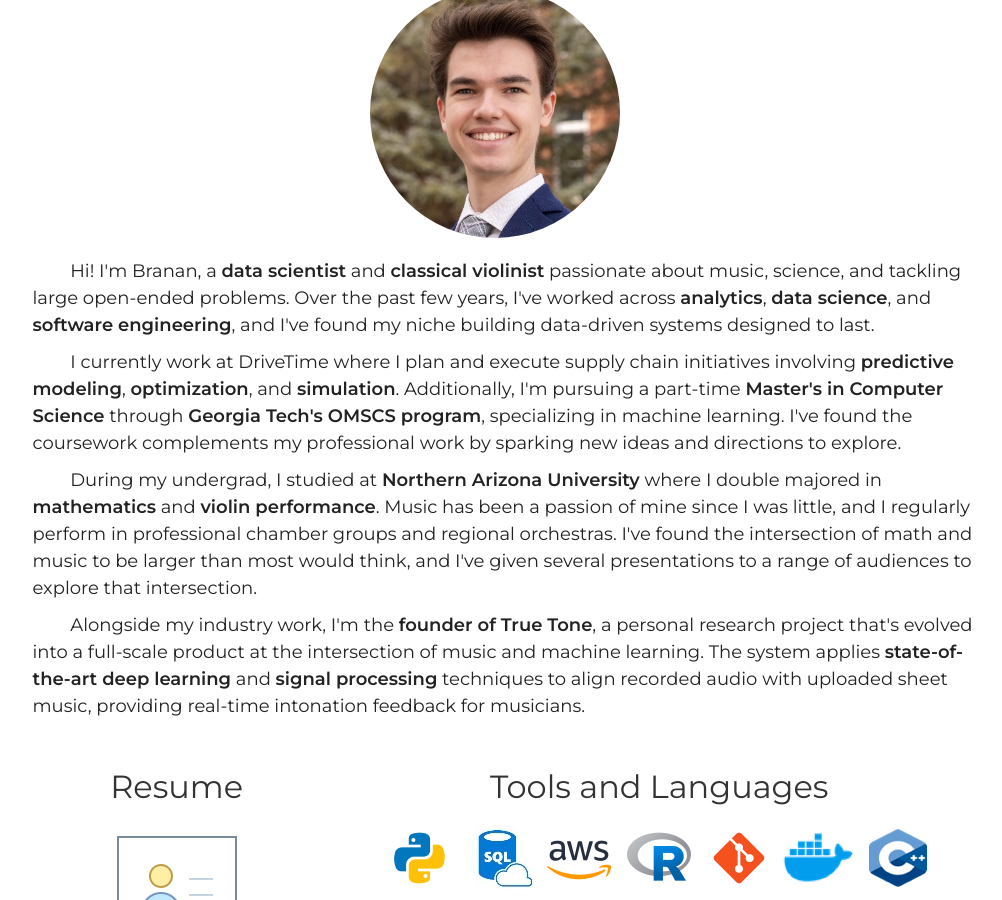
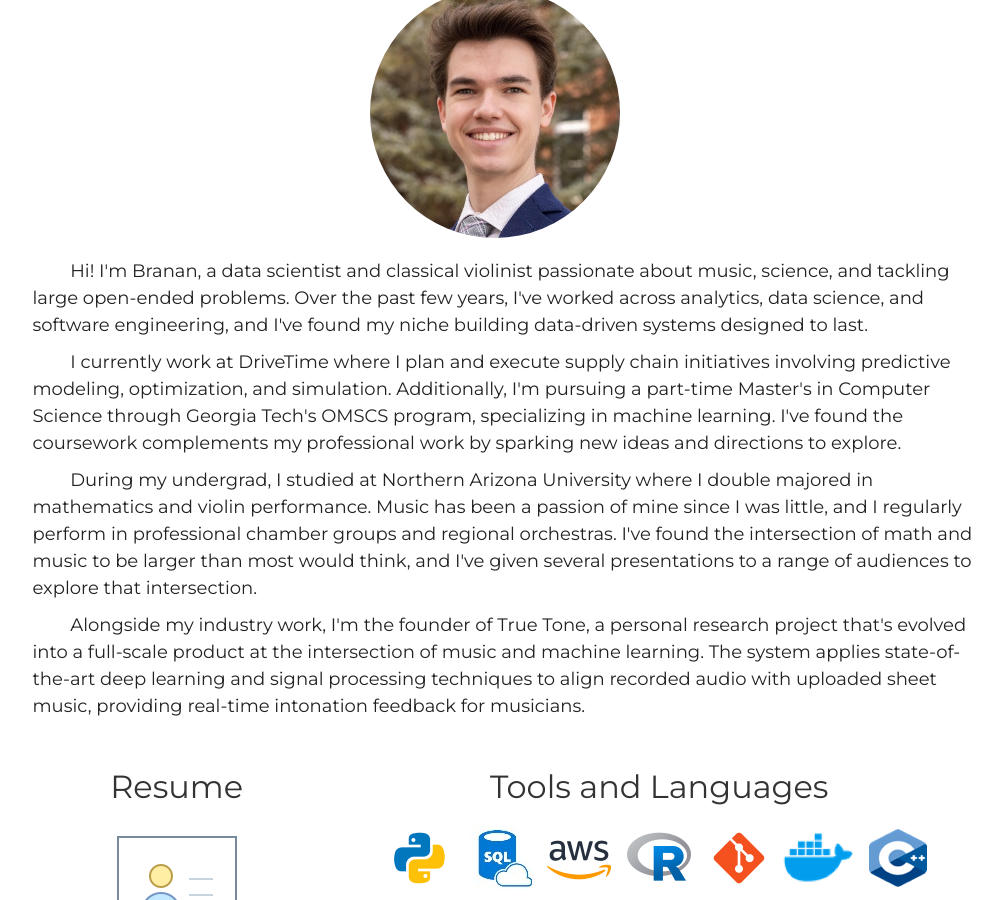
Before and after one commit to brananharrison/new_repo, a Jekyll site: the page built from index.html, in a window 1280 px wide and 900 px high, scrolled down 932 px. Shown: the whole window, without its empty margins (145-1147 px from the left). Built offline with Jekyll 4.4.1, drawn with Linux system fonts in a browser that asks for light colours.

Commit message:
removed bolding

```diff
--- a/_includes/about.html
+++ b/_includes/about.html
@@ -6,19 +6,19 @@
 
 <div style="text-align: left; margin: 5px auto; padding-left: 20px;">
   <p style="margin: 0; font-size: 18px; color: #222222;">
-    &nbsp;&nbsp;&nbsp;&nbsp;&nbsp;&nbsp;&nbsp;&nbsp;Hi! I'm Branan, a <span style="font-weight: 600 !important;">data scientist</span> and <span style="font-weight: 600 !important;">classical violinist</span> passionate about music, science, and tackling large open-ended problems. Over the past few years, I've worked across <span style="font-weight: 600 !important;">analytics</span>, <span style="font-weight: 600 !important;">data science</span>, and <span style="font-weight: 600 !important;">software engineering</span>, and I've found my niche building data-driven systems designed to last.
+    &nbsp;&nbsp;&nbsp;&nbsp;&nbsp;&nbsp;&nbsp;&nbsp;Hi! I'm Branan, a data scientist and classical violinist passionate about music, science, and tackling large open-ended problems. Over the past few years, I've worked across analytics, data science, and software engineering, and I've found my niche building data-driven systems designed to last.
   </p>
   <div style="height: 10px;"></div>
   <p style="margin: 0; font-size: 18px; color: #222222;">
-    &nbsp;&nbsp;&nbsp;&nbsp;&nbsp;&nbsp;&nbsp;&nbsp;I currently work at DriveTime where I plan and execute supply chain initiatives involving <span style="font-weight: 600 !important;">predictive modeling</span>, <span style="font-weight: 600 !important;">optimization</span>, and <span style="font-weight: 600 !important;">simulation</span>. Additionally, I'm pursuing a part-time <span style="font-weight: 600 !important;">Master's in Computer Science</span> through <span style="font-weight: 600 !important;">Georgia Tech's OMSCS program</span>, specializing in machine learning. I've found the coursework complements my professional work by sparking new ideas and directions to explore.
+    &nbsp;&nbsp;&nbsp;&nbsp;&nbsp;&nbsp;&nbsp;&nbsp;I currently work at DriveTime where I plan and execute supply chain initiatives involving predictive modeling, optimization, and simulation. Additionally, I'm pursuing a part-time Master's in Computer Science through Georgia Tech's OMSCS program, specializing in machine learning. I've found the coursework complements my professional work by sparking new ideas and directions to explore.
   </p>
   <div style="height: 10px;"></div>
   <p style="margin: 0; font-size: 18px; color: #222222;">
-    &nbsp;&nbsp;&nbsp;&nbsp;&nbsp;&nbsp;&nbsp;&nbsp;During my undergrad, I studied at <span style="font-weight: 600 !important;">Northern Arizona University</span> where I double majored in <span style="font-weight: 600 !important;">mathematics</span> and <span style="font-weight: 600 !important;">violin performance</span>. Music has been a passion of mine since I was little, and I regularly perform in professional chamber groups and regional orchestras. I've found the intersection of math and music to be larger than most would think, and I've given several presentations to a range of audiences to explore that intersection.
+    &nbsp;&nbsp;&nbsp;&nbsp;&nbsp;&nbsp;&nbsp;&nbsp;During my undergrad, I studied at Northern Arizona University where I double majored in mathematics and violin performance. Music has been a passion of mine since I was little, and I regularly perform in professional chamber groups and regional orchestras. I've found the intersection of math and music to be larger than most would think, and I've given several presentations to a range of audiences to explore that intersection.
   </p>
   <div style="height: 10px;"></div>
   <p style="margin: 0; font-size: 18px; color: #222222;">
-    &nbsp;&nbsp;&nbsp;&nbsp;&nbsp;&nbsp;&nbsp;&nbsp;Alongside my industry work, I'm the <span style="font-weight: 600 !important;">founder of True Tone</span>, a personal research project that's evolved into a full-scale product at the intersection of music and machine learning. The system applies <span style="font-weight: 600 !important;">state-of-the-art deep learning</span> and <span style="font-weight: 600 !important;">signal processing</span> techniques to align recorded audio with uploaded sheet music, providing real-time intonation feedback for musicians.
+    &nbsp;&nbsp;&nbsp;&nbsp;&nbsp;&nbsp;&nbsp;&nbsp;Alongside my industry work, I'm the founder of True Tone, a personal research project that's evolved into a full-scale product at the intersection of music and machine learning. The system applies state-of-the-art deep learning and signal processing techniques to align recorded audio with uploaded sheet music, providing real-time intonation feedback for musicians.
   </p>
 </div>
 
```
